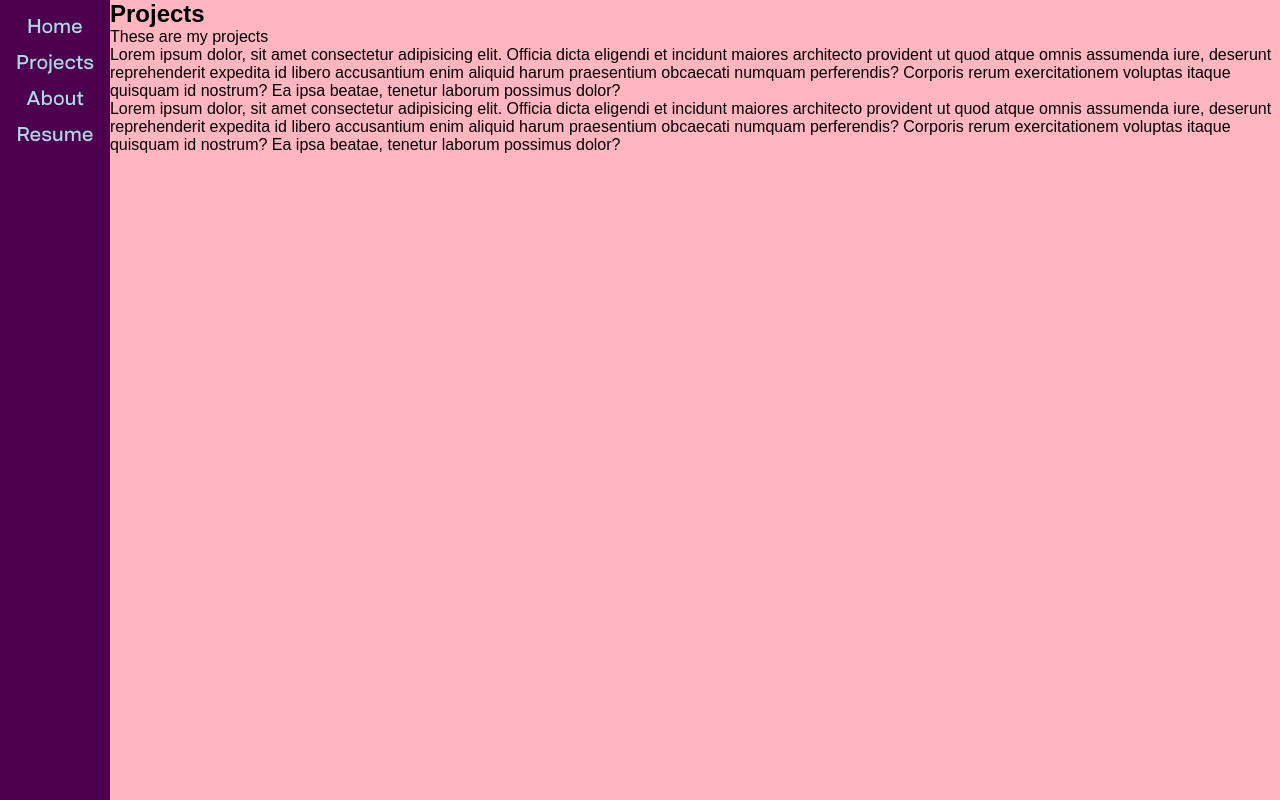
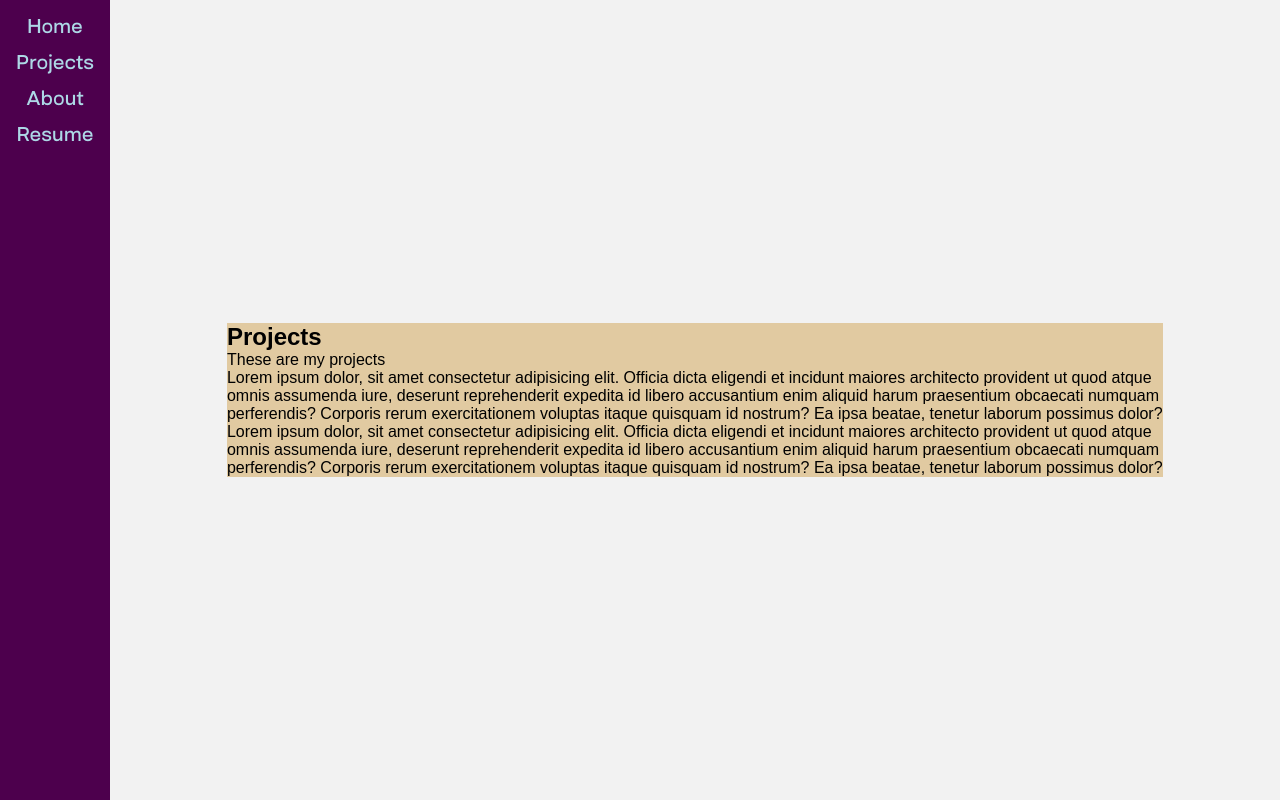
Before and after one commit to franco-ortega/portfolio-beta-01, a Next.js app: page /projects in a window 1280 px wide. Both pictures are taken after a click on the button "Welcome". Built offline with nearby package versions, Linux system fonts and the light colour scheme.

Commit message:
create custom page properties

```diff
--- a/components/projects/Projects.module.scss
+++ b/components/projects/Projects.module.scss
@@ -1,11 +1,6 @@
 .Projects {
-  background-color: lightpink;
-
-  // grid-column: 1 / 9;
-  // grid-row: 1 / 6;
-
-  overflow: auto;
-
-  // grid-column: 1 / 6;
-  // grid-row: 2 / 5;
+  background-color: var(--page-bgcolor);
+  width: var(--page-width);
+  margin-block: auto;
+  margin-inline: auto;
 }
--- a/styles/globals.css
+++ b/styles/globals.css
@@ -17,6 +17,8 @@
   --nav-list-padding: 0.25rem;
   --primary-text: 'Salma Pro', sans-serif;
   --primary-text-color: var(--nav-bar-bgcolor);
+  --page-bgcolor: hsla(39, 58%, 57%, 0.5);
+  --page-width: 80%;
 }
 
 html,
```
Also changed, not shown: components/home/Home.module.scss (+2 -9 lines), components/layoutInner/LayoutInner.module.scss (+0 -10 lines).
